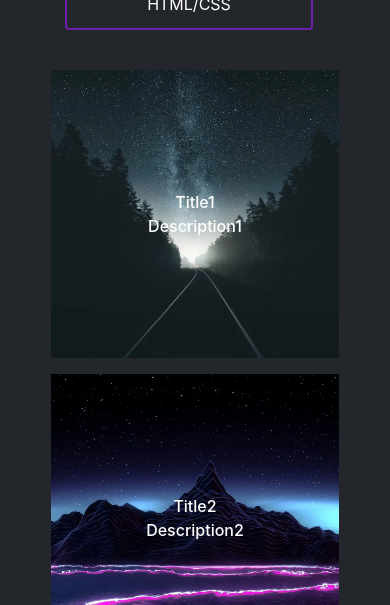
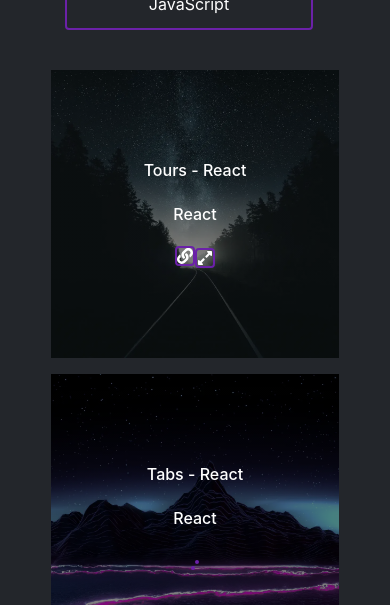
Before and after one commit to rahmancaylak/react-my-portfolio, a React (Create React App) app: page / in a window 390 px wide. Shown: the part 963-1568 px from the top of the page. Built offline with nearby package versions, Linux system fonts and the light colour scheme.

Commit message:
Modal component and portfolio test data added.

```diff
--- /dev/null
+++ b/src/components/Modal/index.jsx
@@ -0,0 +1,68 @@
+import React from 'react';
+//FontAwesome Icons
+import { FaRegTimesCircle } from 'react-icons/fa';
+//Component
+import {
+  ModalContainer,
+  Close,
+  Content,
+  Left,
+  Right,
+  Title,
+  Ul,
+  Li,
+} from '../../styles/Modal';
+
+export default function Modal({ setShowModal, ...rest }) {
+  return (
+    <>
+      <ModalContainer>
+        <Close onClick={() => setShowModal(false)}>
+          <FaRegTimesCircle />
+        </Close>
+        <Content>
+          <Left>
+            <img
+              src='https://github.com/rahmancaylak/React-Projects/raw/master/tours/tours-output.gif?raw=true'
+              alt='test'
+              style={{ height: '100%' }}
+            />
+          </Left>
+          <Right>
+            <Title>
+              {rest.title} (
+              <a href={rest.url} className='hover:text-white'>
+                Live
+              </a>
+              )
+            </Title>
+            <Ul>
+              {rest.usedTechnology.map((item) => (
+                <Li key={item.id}>
+                  {item.link !== '' ? (
+                    <a
+                      className='hover:text-white hover:underline'
+                      href={item.link}
+                    >
+                      {item.name}
+                    </a>
+                  ) : (
+                    item.name
+                  )}
+                </Li>
+              ))}
+              <Li>
+                <a
+                  className='hover:text-white hover:underline'
+                  href={rest.repoUrl}
+                >
+                  GitHub Repo
+                </a>
+              </Li>
+            </Ul>
+          </Right>
+        </Content>
+      </ModalContainer>
+    </>
+  );
+}
--- a/src/components/Portfolio/index.jsx
+++ b/src/components/Portfolio/index.jsx
@@ -1,6 +1,6 @@
 import React, { useState } from 'react';
 import { motion } from 'framer-motion';
-// About Data
+// Portfolio Data
 import { PortfolioData } from '../../data/Portfolio';
 //Component
 import PortfolioItem from '../PortfolioItem';
@@ -13,8 +13,10 @@ import {
   FilterGroup,
   ItemsContainer,
 } from '../../styles/Portfolio';
-// Tailwind Styled Components
+
+// Tailwind Button Styled Components
 import { Button } from '../../styles/Button';
+
 function Portfolio() {
   const [filterData, setFilterData] = useState('All');
   const category = [
--- a/src/components/PortfolioItem/index.jsx
+++ b/src/components/PortfolioItem/index.jsx
@@ -1,4 +1,4 @@
-import React from 'react';
+import React, { useState } from 'react';
 import { motion } from 'framer-motion';
 // Tailwind Styled Components
 import {
@@ -7,9 +7,13 @@ import {
   Title,
   Description,
 } from '../../styles/PortfolioItem';
-
-function PortfolioItems({ title, description, imgUrl }) {
+//Component
+import Modal from '../Modal';
+import { Button } from '../../styles/Button';
+function PortfolioItems({ ...data }) {
+  const [showModal, setShowModal] = useState(false);
   return (
+    <>
       <motion.div
         animate={{ opacity: 1 }}
         initial={{ opacity: 0 }}
@@ -18,16 +22,35 @@ function PortfolioItems({ title, description, imgUrl }) {
       >
         <Container
           style={{
-          background: `url(${imgUrl}) no-repeat 50% 50% / cover`,
+            backgroundImage: `linear-gradient(to bottom, rgba(0,0,0,0.5), rgba(0,0,0,0.5)), url(${data.imgUrl})`,
+            backgroundSize: 'cover',
+            backgroundRepeat: 'no-repeat',
             objectFit: 'cover',
           }}
         >
           <Item>
-          <Title>{title}</Title>
-          <Description>{description}</Description>
+            <Title>
+              {data.title} - {data.category}
+            </Title>
+            <Title>React</Title>
+            <Description>
+              <a href={data.url}>
+                <Button className='p-0 m-0 hover:scale-125'>
+                  {data.urlIcon}
+                </Button>
+              </a>
+              <Button
+                onClick={() => setShowModal(true)}
+                className='p-0 m-0 hover:scale-125'
+              >
+                {data.iconDetail}
+              </Button>
+            </Description>
           </Item>
         </Container>
+        {showModal && <Modal setShowModal={setShowModal} {...data} />}
       </motion.div>
+    </>
   );
 }
 
--- a/src/data/Portfolio.js
+++ b/src/data/Portfolio.js
@@ -4,20 +4,36 @@ import portfolio3 from '../assets/Img/portfolio-3.webp';
 import portfolio4 from '../assets/Img/portfolio-4.webp';
 import portfolio5 from '../assets/Img/portfolio-5.webp';
 import portfolio6 from '../assets/Img/portfolio-6.webp';
+// FontAwesome
+import { FaLink, FaExpandAlt } from 'react-icons/fa';
 
 export const PortfolioData = [
   {
     id: 1,
-    title: 'Title1',
-    description: 'Description1',
+    title: 'Tours',
+    url: 'https://rahmancaylak-tours.netlify.app/',
+    urlIcon: <FaLink />,
+    iconDetail: <FaExpandAlt />,
     category: 'React',
+    usedTechnology: [
+      { id: 1, name: 'React v17.0.2 (useState, useEffect)', link: '' },
+      { id: 2, name: 'Axios', link: 'https://www.npmjs.com/package/axios' },
+      {
+        id: 3,
+        name: 'API Link',
+        link: 'https://course-api.com/react-tours-project',
+      },
+      { id: 4, name: 'Chakra UI', link: 'https://chakra-ui.com/' },
+    ],
+    repoUrl: 'https://github.com/rahmancaylak/React-Projects/tree/master/tours',
     imgUrl: `${portfolio1}`,
   },
   {
     id: 2,
-    title: 'Title2',
+    title: 'Tabs',
+    url: '',
     description: 'Description2',
-    category: 'JavaScript',
+    category: 'React',
     imgUrl: `${portfolio2}`,
   },
   {
--- /dev/null
+++ b/src/styles/Modal/index.jsx
@@ -0,0 +1,76 @@
+import tw from 'tailwind-styled-components';
+
+export const ModalContainer = tw.div`
+fixed
+text-white
+bg-neutral-800
+shadow-md
+rounded-2xl
+w-3/4 h-fit
+top-0
+bottom-0
+my-auto
+mx-auto
+right-0
+left-0
+z-40
+sm:flex-col
+sm:w-full
+`;
+
+export const Close = tw.button`
+absolute
+top-0
+right-0
+mt-2
+mr-2
+text-neutral-600
+text-2xl
+hover:text-red-500
+transition
+duration-500
+`;
+
+export const Content = tw.div`
+flex
+justify-center
+sm:flex-col
+`;
+
+export const Left = tw.div`
+mr-5
+w-4/6
+sm:w-full
+mt-0
+`;
+
+export const Right = tw.div`
+w-2/6
+sm:w-full
+sm:mx-4
+sm:mb-4
+flex
+item-center
+flex-col
+justify-center
+`;
+
+export const Title = tw.h3`
+mt-2
+text-purple-500
+text-center
+mb-2
+text-lg
+sm:text-lg
+font-bold
+`;
+
+export const Ul = tw.ul`
+text-neutral-500
+font-medium
+sm:text-sm
+`;
+
+export const Li = tw.li`
+
+`;
--- a/src/styles/PortfolioItem/index.jsx
+++ b/src/styles/PortfolioItem/index.jsx
@@ -33,12 +33,11 @@ w-10/12
 text-center
 text-white
 font-medium
+mb-5
 `;
 
 export const Description = tw.p`
-font-medium
-break-words
-w-10/12
-text-center
-text-white
+flex
+justiy-center
+items-center
 `;
```
Lines whose indentation alone changed are shown as unchanged.
